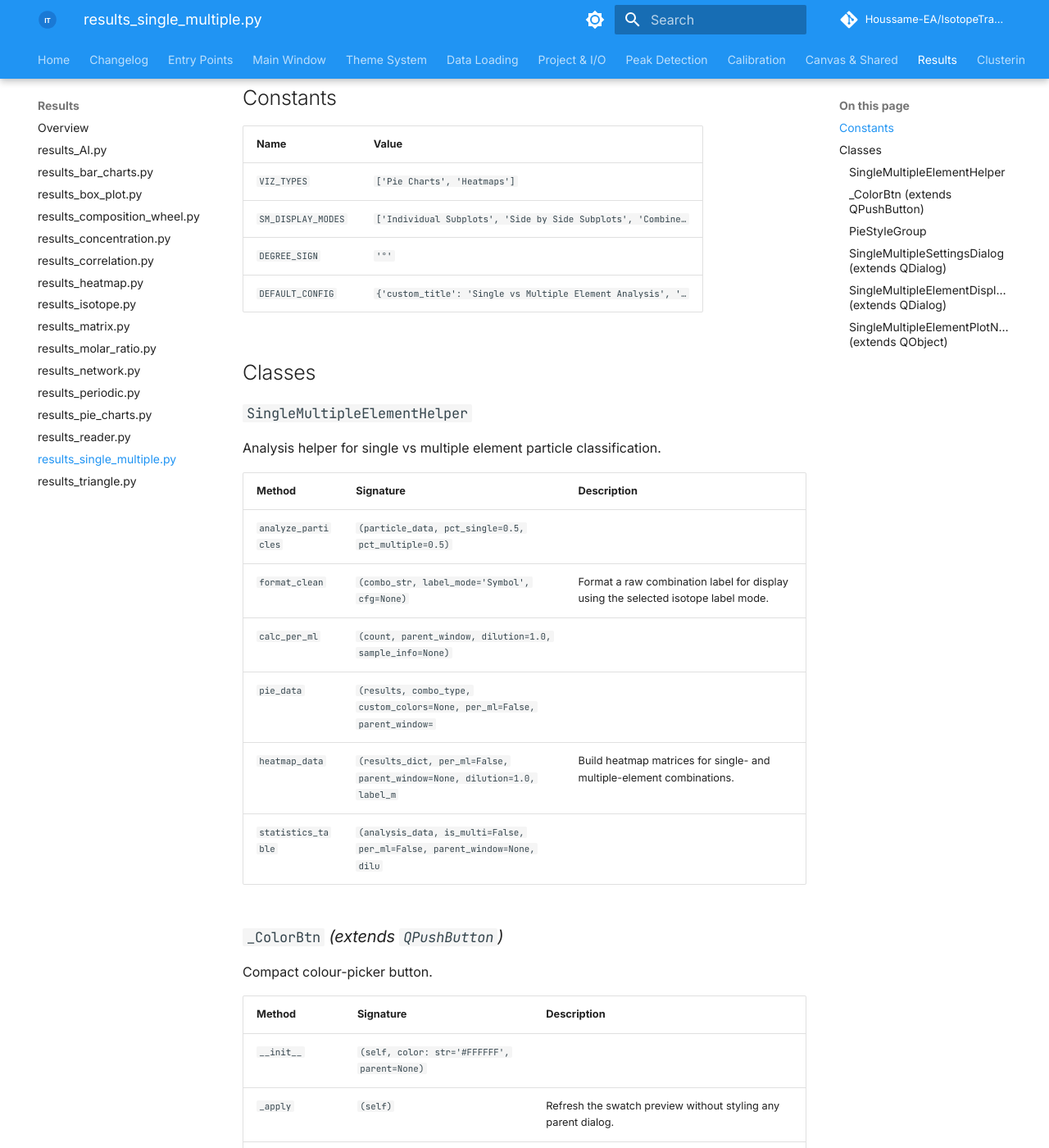
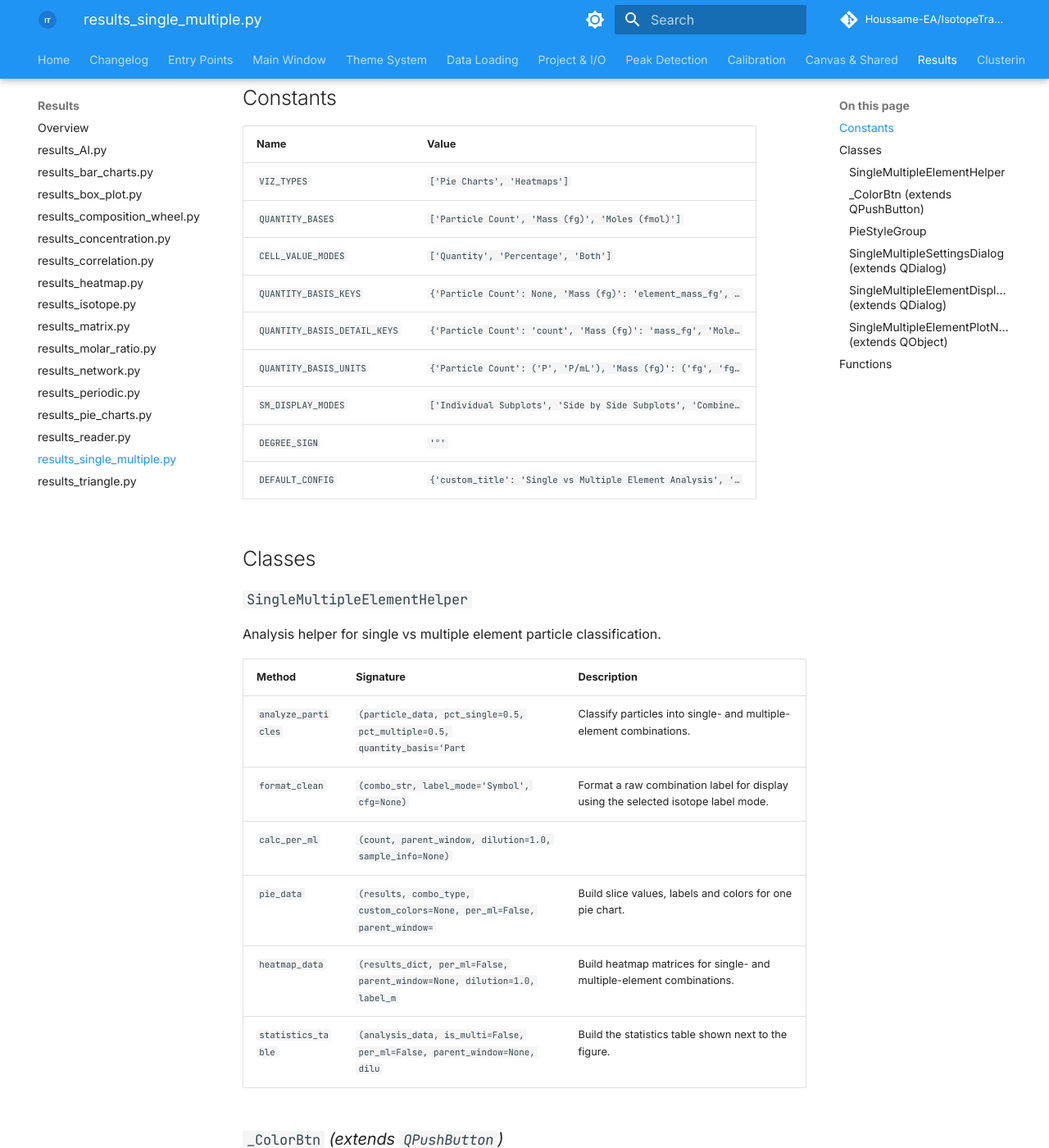
Before and after one commit to Houssame-EA/IsotopeTrack, an MkDocs documentation site: the page built from docs/results/results-single-multiple.md, in a window 1280 px wide and 1400 px high, scrolled down 310 px. Shown: the whole window at 82% size. Built offline with MkDocs 1.6.1 and Material for MkDocs 9.7.7, drawn with Linux system fonts in a browser that asks for light colours; comment, search, counter and statistics services are not loaded; the version menu is left out; some of the changed text lies outside the part shown.

Commit message:
Automatic documentation update

```diff
--- a/docs/results/results-single-multiple.md
+++ b/docs/results/results-single-multiple.md
@@ -13,6 +13,11 @@ Uses shared_plot_utils for fonts, colors, sample helpers, and download.
 | Name | Value |
 |------|-------|
 | `VIZ_TYPES` | `['Pie Charts', 'Heatmaps']` |
+| `QUANTITY_BASES` | `['Particle Count', 'Mass (fg)', 'Moles (fmol)']` |
+| `CELL_VALUE_MODES` | `['Quantity', 'Percentage', 'Both']` |
+| `QUANTITY_BASIS_KEYS` | `{'Particle Count': None, 'Mass (fg)': 'element_mass_fg', …` |
+| `QUANTITY_BASIS_DETAIL_KEYS` | `{'Particle Count': 'count', 'Mass (fg)': 'mass_fg', 'Mole…` |
+| `QUANTITY_BASIS_UNITS` | `{'Particle Count': ('P', 'P/mL'), 'Mass (fg)': ('fg', 'fg…` |
 | `SM_DISPLAY_MODES` | `['Individual Subplots', 'Side by Side Subplots', 'Combine…` |
 | `DEGREE_SIGN` | `'°'` |
 | `DEFAULT_CONFIG` | `{'custom_title': 'Single vs Multiple Element Analysis', '…` |
@@ -25,12 +30,12 @@ Analysis helper for single vs multiple element particle classification.
 
 | Method | Signature | Description |
 |--------|-----------|-------------|
-| `analyze_particles` | `(particle_data, pct_single=0.5, pct_multiple=0.5)` |  |
+| `analyze_particles` | `(particle_data, pct_single=0.5, pct_multiple=0.5, quantity_basis='Part` | Classify particles into single- and multiple-element combinations. |
 | `format_clean` | `(combo_str, label_mode='Symbol', cfg=None)` | Format a raw combination label for display using the selected isotope label mode. |
 | `calc_per_ml` | `(count, parent_window, dilution=1.0, sample_info=None)` |  |
-| `pie_data` | `(results, combo_type, custom_colors=None, per_ml=False, parent_window=` |  |
+| `pie_data` | `(results, combo_type, custom_colors=None, per_ml=False, parent_window=` | Build slice values, labels and colors for one pie chart. |
 | `heatmap_data` | `(results_dict, per_ml=False, parent_window=None, dilution=1.0, label_m` | Build heatmap matrices for single- and multiple-element combinations. |
-| `statistics_table` | `(analysis_data, is_multi=False, per_ml=False, parent_window=None, dilu` |  |
+| `statistics_table` | `(analysis_data, is_multi=False, per_ml=False, parent_window=None, dilu` | Build the statistics table shown next to the figure. |
 
 ### `_ColorBtn` *(extends `QPushButton`)*
 
@@ -99,4 +104,14 @@ Main dialog with matplotlib figure and right-click context menu.
 | `configure` | `(self, parent_window)` |  |
 | `process_data` | `(self, input_data)` |  |
 | `extract_analysis_data` | `(self)` |  |
-| `_extract_multi` | `(self, st, mt)` |  |
+| `_extract_multi` | `(self, st, mt, quantity_basis='Particle Count')` |  |
+
+## Functions
+
+| Function | Signature | Description |
+|----------|-----------|-------------|
+| `normalize_quantity_basis` | `(basis)` | Return a supported quantity basis name. |
+| `basis_unit` | `(basis, per_ml=False)` | Return the display unit belonging to a quantity basis. |
+| `format_quantity` | `(value, basis)` | Format a quantity for axis, slice and table text. |
+| `particle_quantity` | `(particle, basis)` | Return one particle's contribution on the requested basis. |
+| `detail_quantity` | `(detail, basis)` | Return a combination's aggregated quantity on the requested basis. |
```
Also changed, not shown: docs/results/index.md (+2 -2 lines), docs/results/results-heatmap.md (+2 -0 lines).
